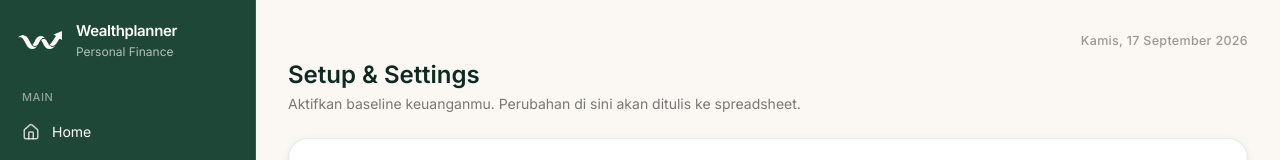
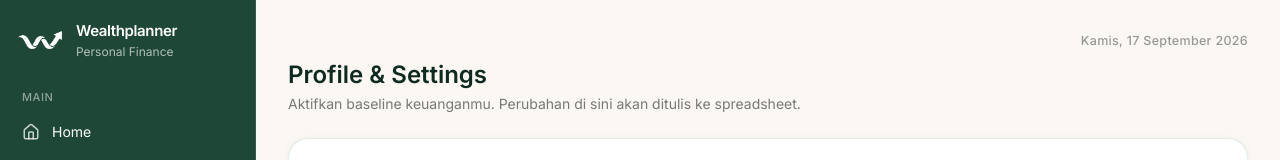
Before and after one commit to jasminework2023/personal-wealthplanner, a React (Vite) app: page /dashboard/settings in a window 1280 px wide. Shown: the top 160 px of the page. Built offline with nearby package versions, Linux system fonts and the light colour scheme; no server answers; the HTML template or start-up script is replaced by a standard one.

Commit message:
Update Settings.tsx

```diff
--- a/src/pages/Settings.tsx
+++ b/src/pages/Settings.tsx
@@ -100,7 +100,7 @@ export function Settings() {
   return (
     <div className="flex flex-col gap-6">
       <div>
-        <h1 className="text-2xl font-semibold text-forest-900">Setup & Settings</h1>
+        <h1 className="text-2xl font-semibold text-forest-900">Profile & Settings</h1>
         <p className="text-[14px] text-charcoal/60 mt-0.5">Aktifkan baseline keuanganmu. Perubahan di sini akan ditulis ke spreadsheet.</p>
       </div>
 
```
